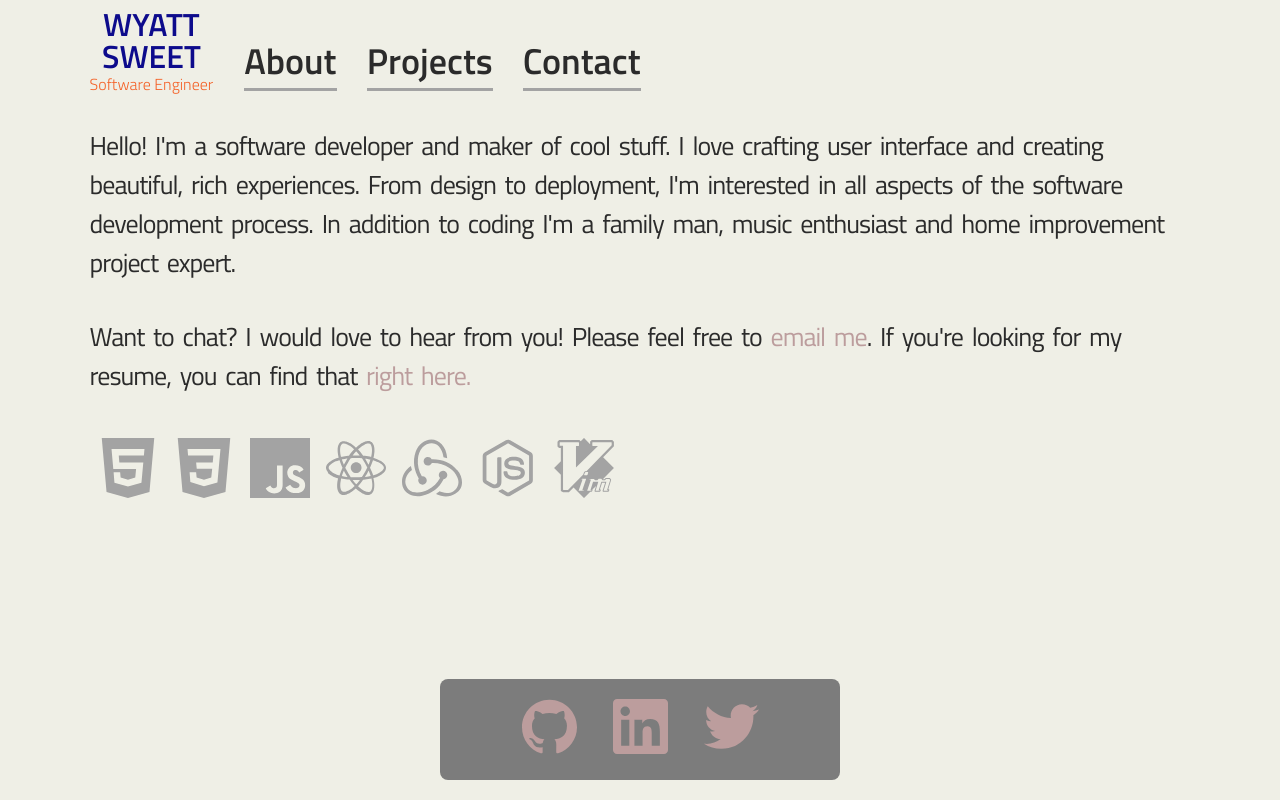
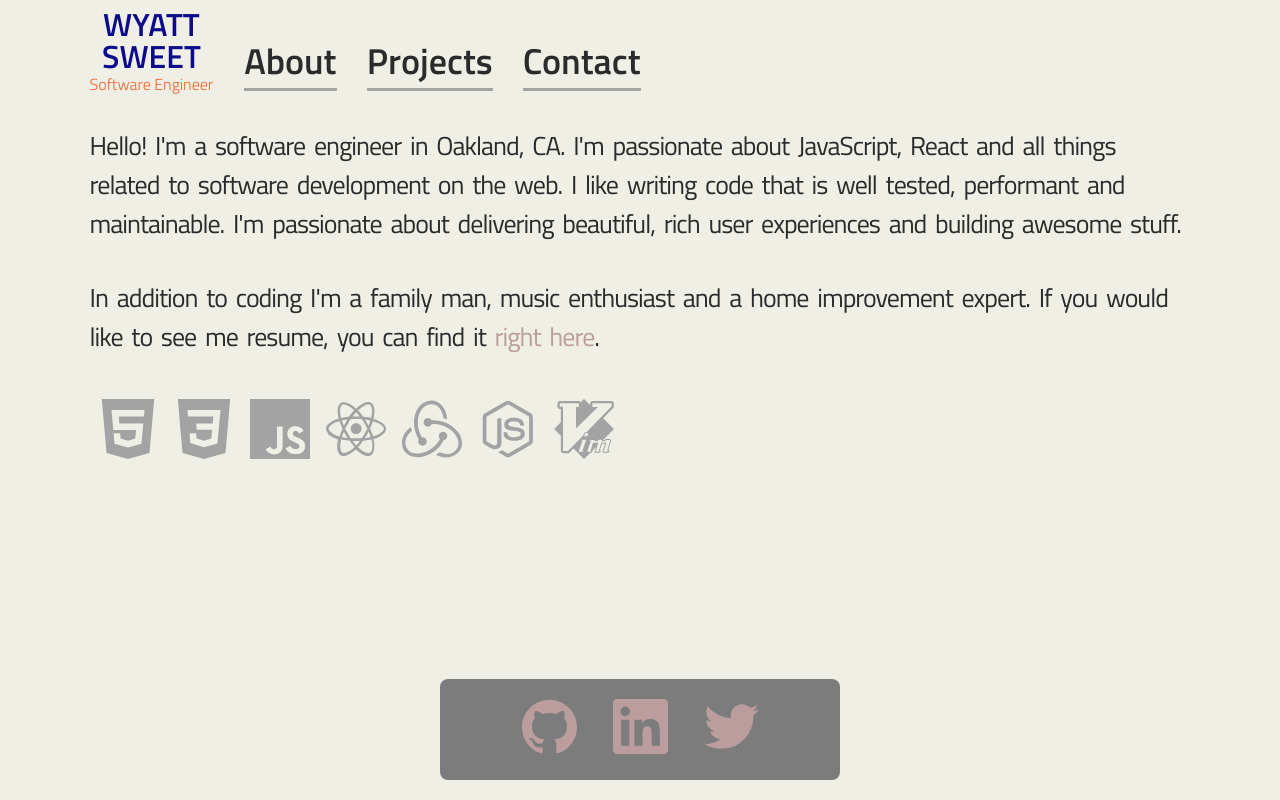
Before and after one commit to wyattsweet/wyattsweet.com, a React (Create React App) app: page / in a window 1280 px wide. Built offline with nearby package versions, Linux system fonts and the light colour scheme.

Commit message:
updated copy

```diff
--- a/src/About.js
+++ b/src/About.js
@@ -20,17 +20,17 @@ class About extends Component {
         <Header />
         <main>
           <p>
-            Hello! I&apos;m a software developer and maker of cool stuff. I love
-            crafting user interface and creating beautiful, rich experiences.
-            From design to deployment, I&apos;m interested in all aspects of the
-            software development process. In addition to coding I&apos;m a
-            family man, music enthusiast and home improvement project expert.
+            Hello! I&apos;m a software engineer in Oakland, CA. I&apos;m
+            passionate about JavaScript, React and all things related to
+            software development on the web. I like writing code that is well
+            tested, performant and maintainable. I&apos;m passionate about
+            delivering beautiful, rich user experiences and building awesome
+            stuff.
           </p>
           <p>
-            Want to chat? I would love to hear from you! Please feel free to{' '}
-            <a href="mailto:wyattsweet@gmail.com">email me</a>. If you&apos;re
-            looking for my resume, you can find that{' '}
-            <a href="/assets/wsweet_resume.pdf">right here.</a>{' '}
+            In addition to coding I&apos;m a family man, music enthusiast and a
+            home improvement expert. If you would like to see me resume, you can
+            find it <a href="/assets/wsweet_resume.pdf">right here</a>.
           </p>
           <div className="techIconBlock">
             <Html />
--- a/src/projects.json
+++ b/src/projects.json
@@ -4,18 +4,18 @@
       "name": "wyattsweet.com",
       "img_src": "/assets/portfolio/wyattsweet.png",
       "description":
-        "My personal site where I'm collecting the projects I'm working on and writing about topics I'm interested in."
+        "My personal site where I'm collecting information on projects I'm working on and writing about topics I'm interested in."
     },
     {
       "name": "Thredup",
       "img_src": "/assets/portfolio/tup-1.png",
       "description":
-        "As a Sofware Engineer at thredUP, I worked on the UI for the company's main site. I worked as part of a fast paced, cross-functional agile team developing on our large scale, highly trafficed react app. I built new features and maintaitned existing ones. In addition to building new features, I was responsible for fixing cross-browser, cross-device UI bugs and I refactored large sections of legacy code."
+        "As a Software Engineer at thredUP, I worked on the UI for the company's main site. I worked as part of a fast paced, cross-functional team developing on our large scale, heavily trafficked React/Redux app. I built new features and maintained existing ones. In addition to building new features, I was responsible for fixing cross-browser, cross-device UI bugs and I refactored large sections of legacy code."
     },
     {
       "name": "Salesforce",
       "img_src": "/assets/portfolio/desk.png",
-      "description": "At Salesforce, I built and worked on a number of full-stack applications for both internal and external use. I wrote custom ruby code to help customers migrate data over to the platform. I solved a variety of technical issues related to front and back end code. And I utilized HTML, CSS and JavaScript to customize Desk support centers for large clients."
+      "description": "At Salesforce, I built and worked on a number of full-stack applications for both internal and external use. I wrote custom ruby code to help customers migrate their data over to the desk.com platform. I solved a variety of technical issues related to front and back end code and I utilized HTML, CSS and JavaScript to customize Desk support centers for large clients."
     }
   ]
 }
```
